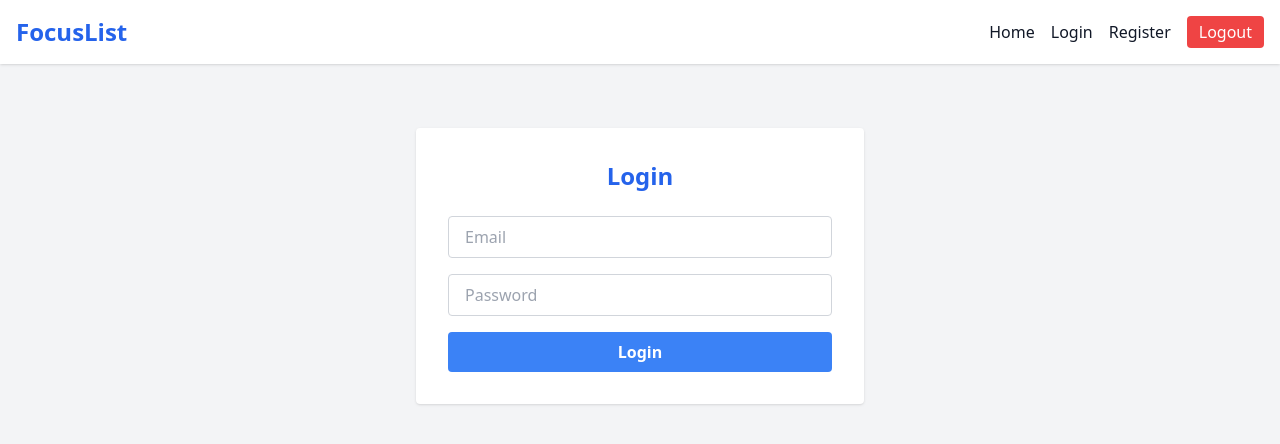
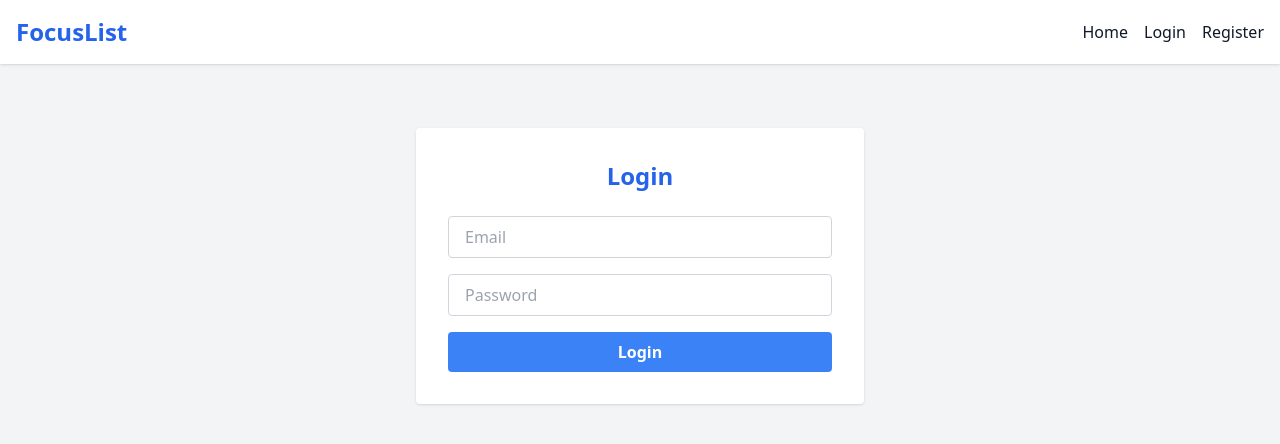
Before and after one commit to ENAwareness/focus-list, a React (Vite) app in the folder client/: page /login in a window 1280 px wide. Shown: the top 444 px of the page. Built offline with nearby package versions, Linux system fonts and the light colour scheme.

Commit message:
Update Layout: conditionally show Login/Register/Logout based on auth status

```diff
--- a/client/src/components/Layout.jsx
+++ b/client/src/components/Layout.jsx
@@ -1,27 +1,55 @@
+import { useNavigate } from 'react-router-dom';
+import { useEffect, useState } from 'react';
+
 const Layout = ({ children }) => {
+  const [user, setUser] = useState(null);
+  const [loading, setLoading] = useState(true);
+  const navigate = useNavigate();
+
+  useEffect(() => {
+    const storedUser = localStorage.getItem('user');
+    if (storedUser) {
+      setUser(JSON.parse(storedUser));
+    }
+    setLoading(false);
+  }, []);
+
+  const handleLogout = () => {
+    localStorage.removeItem('user');
+    setUser(null); // 立即更新状态
+    navigate('/login');
+  };
+
+  if (loading) return null;
+
   return (
     <div className="min-h-screen bg-gray-100 text-gray-900">
       <header className="bg-white shadow p-4 flex justify-between items-center">
         <h1 className="text-2xl font-bold text-blue-600">FocusList</h1>
-        <nav>
-          <a href="/" className="mr-4 hover:text-blue-500">
+        <nav className="flex items-center space-x-4">
+          <a href="/" className="hover:text-blue-500">
             Home
           </a>
 
-          <a href="/login" className="mr-4 hover:text-blue-500">
+          {!user && (
+            <>
+              <a href="/login" className="hover:text-blue-500">
                 Login
               </a>
               <a href="/register" className="hover:text-blue-500">
                 Register
               </a>
-          <button
-            onClick={() => {
-              localStorage.removeItem('user');
-              window.location.href = '/login';
-            }}
-            className="bg-red-500 text-white px-3 py-1 rounded ml-4">
+            </>
+          )}
+
+          {user && (
+            <>
+              <span className="text-sm text-gray-500">👋 {user.email}</span>
+              <button onClick={handleLogout} className="bg-red-500 text-white px-3 py-1 rounded">
                 Logout
               </button>
+            </>
+          )}
         </nav>
       </header>
       <main className="p-6">{children}</main>
--- a/client/src/pages/LoginPage.jsx
+++ b/client/src/pages/LoginPage.jsx
@@ -1,6 +1,5 @@
 import { useState } from 'react';
 import axios from 'axios';
-import { useNavigate } from 'react-router-dom';
 
 const LoginPage = () => {
   const [form, setForm] = useState({ email: '', password: '' });
@@ -10,8 +9,6 @@ const LoginPage = () => {
     setForm({ ...form, [e.target.name]: e.target.value });
   };
 
-  const navigate = useNavigate();
-
   const handleSubmit = async (e) => {
     e.preventDefault();
     setMessage('');
@@ -19,7 +16,7 @@ const LoginPage = () => {
       const res = await axios.post('http://localhost:5000/api/users/login', form);
       localStorage.setItem('user', JSON.stringify({ email: form.email }));
       setMessage(`✅ Welcome back, ${res.data.username || 'User'}!`);
-      navigate('/');
+      window.location.href = '/';
     } catch (err) {
       setMessage(err.response?.data?.error || 'Login failed.');
     }
```
Lines whose indentation alone changed are shown as unchanged.
